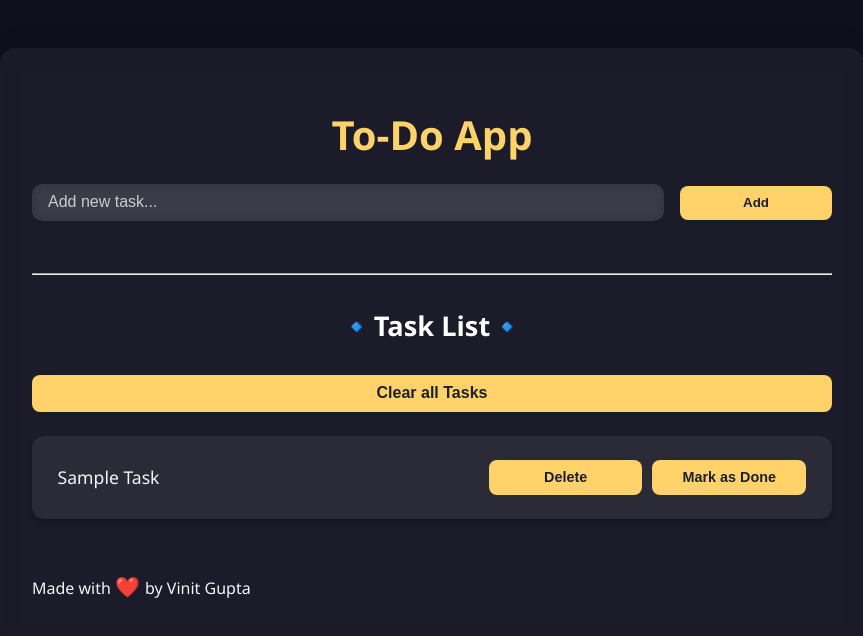
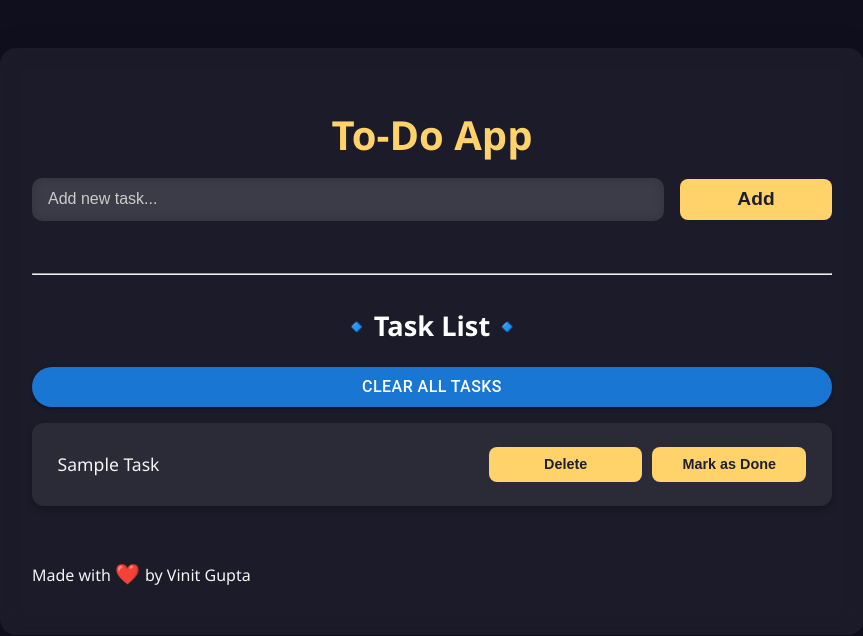
Before and after one commit to VinitKumarGupta/todo-app-react, a React (Vite) app: page / in a window 1280 px wide. Shown: the top 636 px of the page, without its empty margins (208-1071 px from the left). Built offline with nearby package versions, Linux system fonts and the light colour scheme.

Commit message:
Added Material UI

```diff
--- a/package.json
+++ b/package.json
@@ -10,6 +10,11 @@
     "preview": "vite preview"
   },
   "dependencies": {
+    "@emotion/react": "^11.14.0",
+    "@emotion/styled": "^11.14.0",
+    "@fontsource/roboto": "^5.2.5",
+    "@mui/icons-material": "^7.1.0",
+    "@mui/material": "^7.1.0",
     "react": "^19.1.0",
     "react-dom": "^19.1.0",
     "uuid": "^11.1.0"
--- a/src/ToDoList.css
+++ b/src/ToDoList.css
@@ -33,7 +33,20 @@ h2 {
 .inputField {
     display: flex;
     justify-content: space-between;
-    align-items: baseline;
+    align-items: center;
+}
+
+.addBtn {
+    width: 20%;
+    font-size: 1.2rem;
+    padding: 0.6rem 1rem;
+    border-radius: 8px;
+    border: none;
+    background-color: #ffd369;
+    color: #1e1e2f;
+    font-weight: bold;
+    cursor: pointer;
+    transition: all 0.2s ease-in-out;
 }
 
 input {
@@ -42,6 +55,7 @@ input {
     border: none;
     outline: none;
     width: 80%;
+    height: 1.5rem;
     margin-right: 1rem;
     background-color: rgba(255, 255, 255, 0.1);
     color: #fff;
@@ -51,19 +65,6 @@ input {
 
 input::placeholder {
     color: #ccc;
-}
-
-.addBtn {
-    width: 20%;
-    padding: 0.6rem 1rem;
-    border-radius: 8px;
-    border: none;
-    margin-top: 0.5rem;
-    background-color: #ffd369;
-    color: #1e1e2f;
-    font-weight: bold;
-    cursor: pointer;
-    transition: all 0.2s ease-in-out;
 }
 
 .optBtns {
--- a/src/ToDoList.jsx
+++ b/src/ToDoList.jsx
@@ -1,6 +1,7 @@
 import "./ToDoList.css";
 import { useState } from "react";
 import { v4 as uuidv4 } from "uuid";
+import Button from "@mui/material/Button";
 
 export default function ToDoList() {
     const [todos, setTodos] = useState([
@@ -60,13 +61,18 @@ export default function ToDoList() {
             <hr />
             <h2 style={{ fontSize: "1.7rem" }}>🔹Task List🔹</h2>
             {todos.length ? (
-                <button
+                <Button
+                    variant="contained"
                     className="optBtns"
                     onClick={deleteAllTodos}
-                    style={{ width: "100%", fontSize: "1rem" }}
+                    style={{
+                        width: "100%",
+                        fontSize: "1rem",
+                        borderRadius: "2rem",
+                    }}
                 >
                     Clear all Tasks
-                </button>
+                </Button>
             ) : (
                 ""
             )}
```
Also changed, not shown: 1 other file (tests, documents, lock files or other folders).
